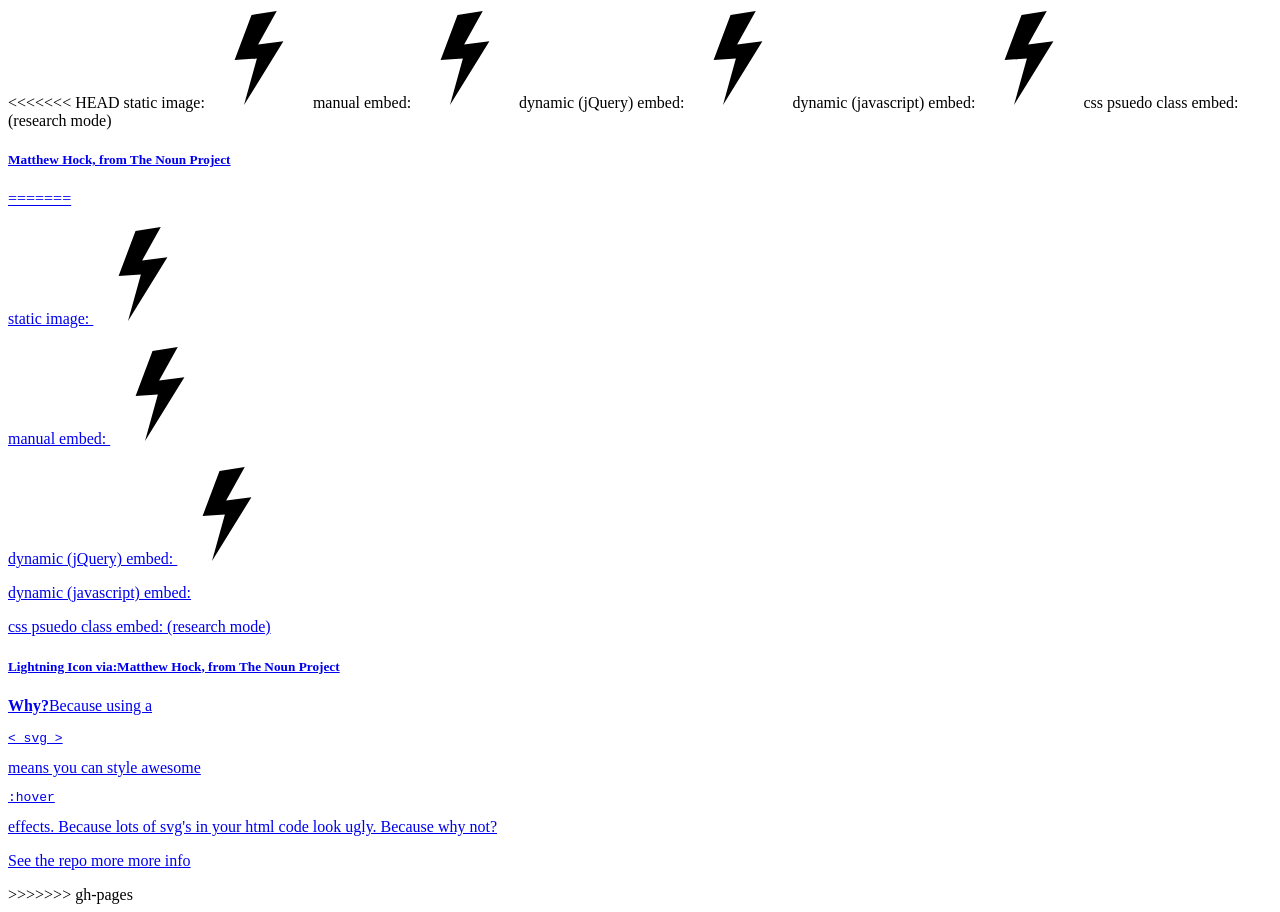
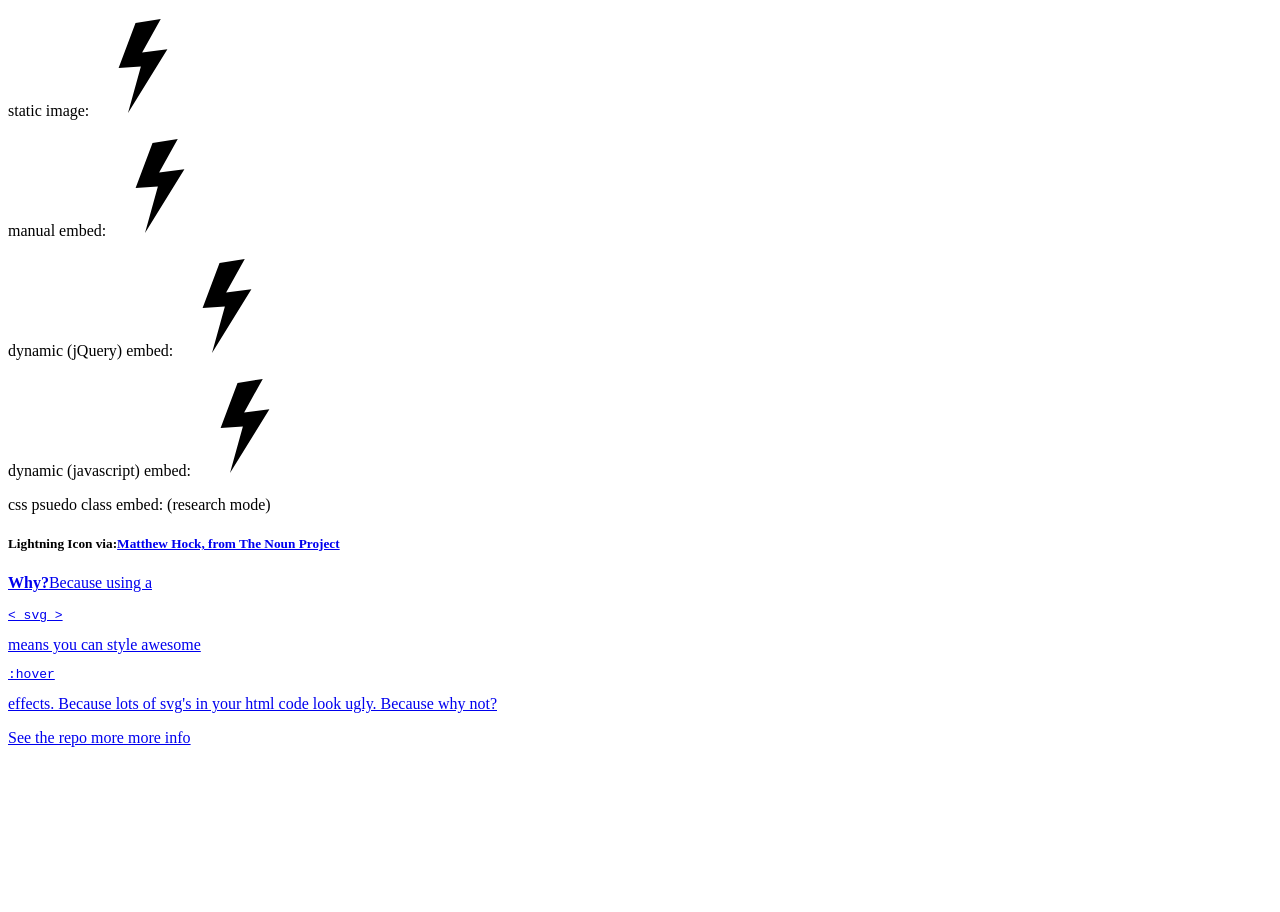
Before and after one commit to crismanNoble/cleanSVG, a plain HTML site: page index.html in a window 1280 px wide. After the commit the page ends 800 px from the top, so only its background shows below. Drawn offline with nearby package versions, Linux system fonts and the light colour scheme.

Commit message:
fixing merge issue

```diff
--- a/index.html
+++ b/index.html
@@ -15,18 +15,6 @@
 
 </head>
 <body onLoad="setNP()">
-<<<<<<< HEAD
-	static image: <img src="noun_project_865.svg" />
-	manual embed: <svg xmlns="http://www.w3.org/2000/svg" xmlns:xlink="http://www.w3.org/1999/xlink" version="1.1" id="Layer_1" x="0px" y="0px" width="100px" height="100px" viewBox="0 0 100 100" enable-background="new 0 0 100 100" xml:space="preserve">
-<g>
-	<polygon points="35.009,97.063 35.009,97.063 47.875,50.553 25.601,51.904 42.521,7.001 67.758,2.937 49.133,36.511 74.399,33.256     "></polygon>
-</g>
-</svg>
-	dynamic (jQuery) embed: <i class="noun_project_865"></i>
-	dynamic (javascript) embed: <i id="noun_project_865"></i>
-	css psuedo class embed: <span class="noun_project_865">(research mode)</span>
-	<h5><a href="http://thenounproject.com/noun/lightning/#icon-No865">Matthew Hock, from The Noun Project</h5>
-=======
 	<p>static image: <img src="noun_project_865.svg" /></p>
 	<p>manual embed: <svg xmlns="http://www.w3.org/2000/svg" xmlns:xlink="http://www.w3.org/1999/xlink" version="1.1" id="Layer_1" x="0px" y="0px" width="100px" height="100px" viewBox="0 0 100 100" enable-background="new 0 0 100 100" xml:space="preserve">
 <g>
@@ -39,6 +27,5 @@
 	<h5>Lightning Icon via:<a href="http://thenounproject.com/noun/lightning/#icon-No865">Matthew Hock, from The Noun Project</h5>
 	<p><b>Why?</b>Because using a <pre>< svg ></pre> means you can style awesome <pre>:hover</pre> effects. Because lots of svg's in your html code look ugly. Because why not?</p>
 	<p><a href="https://github.com/crismanNoble/cleanSVG">See the repo more more info</a></p>
->>>>>>> gh-pages
 </body>
 </html>
```
